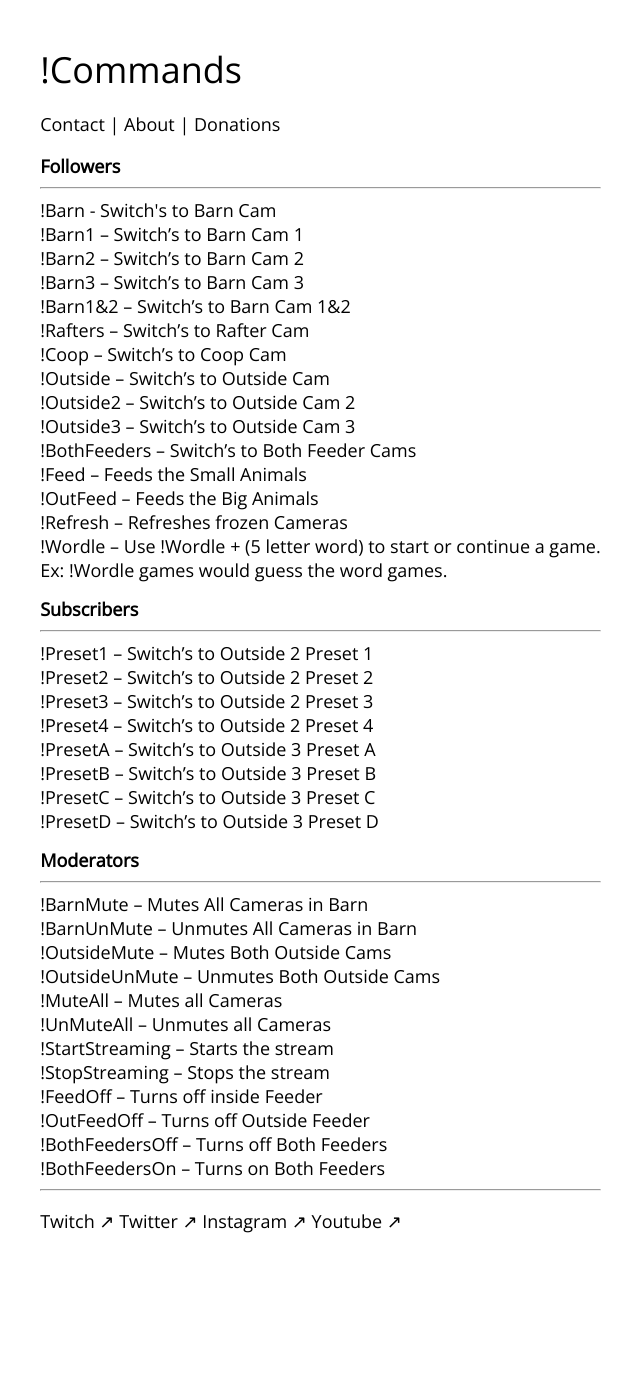
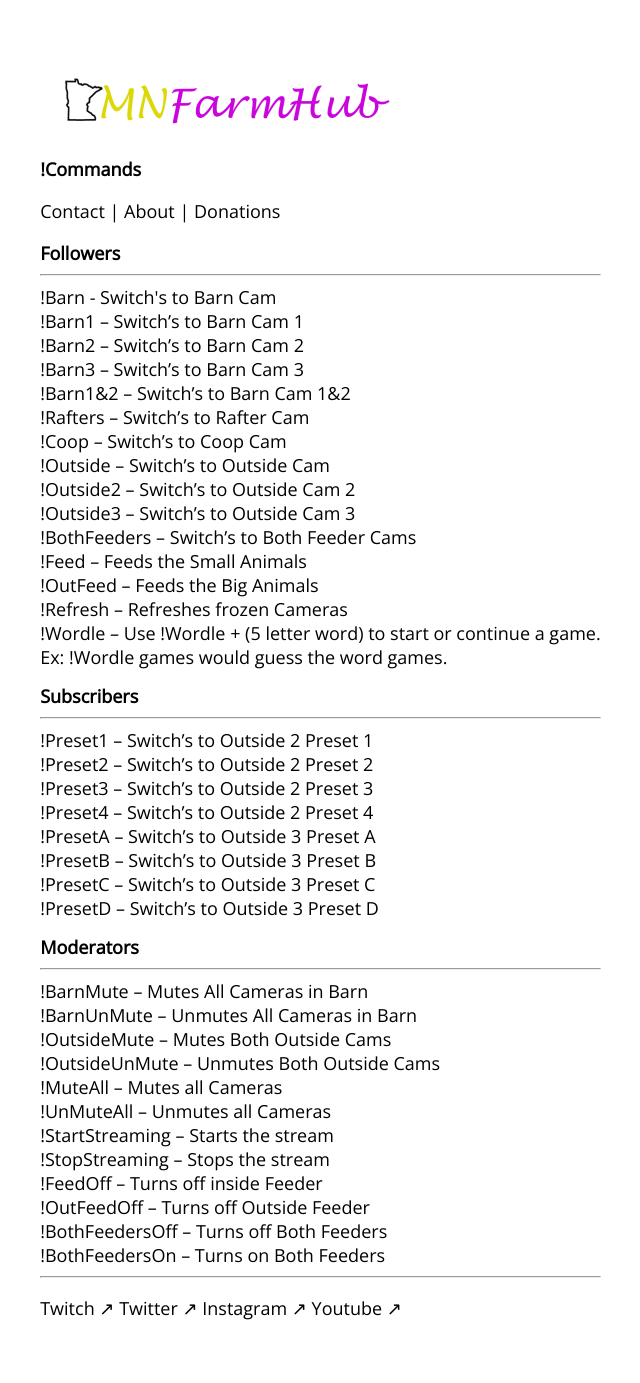
Before and after one commit to MNFarmHub/mnfarmhub.github.io, a Jekyll site: the page built from commands.html, in a window 1280 px wide. Shown: the whole page, without its empty margins (11-651 px from the left). Built offline with Jekyll 4.4.1, drawn with Linux system fonts in a browser that asks for light colours; before the commit the page ends 1296 px from its top, so only the background shows below that.

Commit message:
Update commands.html

```diff
--- a/commands.html
+++ b/commands.html
@@ -1,10 +1,10 @@
 ---
 layout: page
-title: "!Commands"
 ---
 <div id="maingrid">
 <div id="content">
-
+<p><img src="/images/logo.png" alt="Logo" /></p>
+<h2>!Commands</h2>
 <p>
 <a href="index.html">Contact</a> |
 <a href="about.html">About</a> |
```
